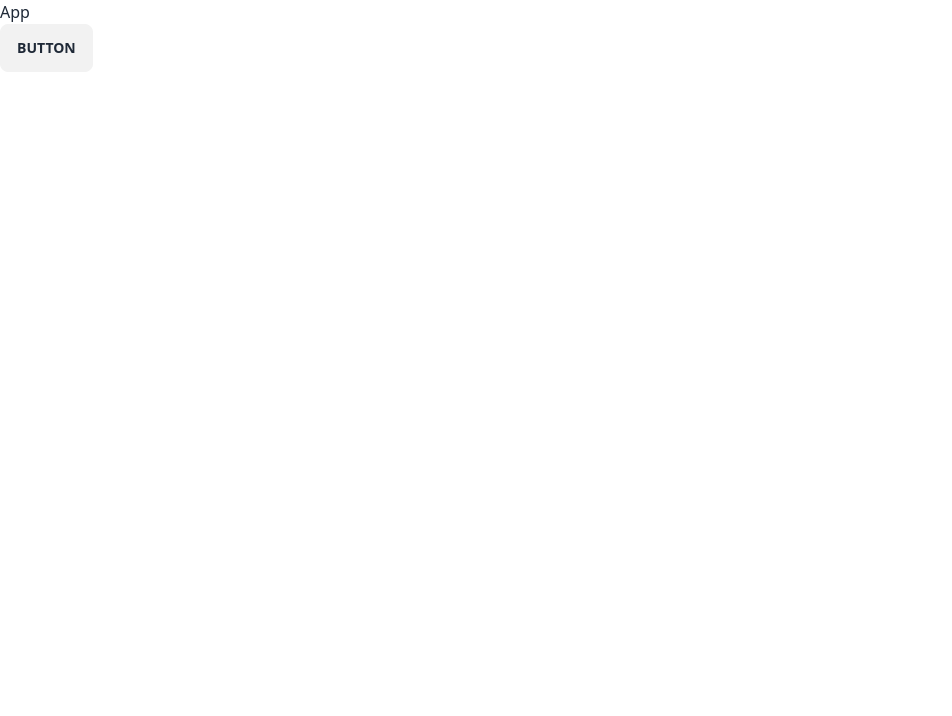
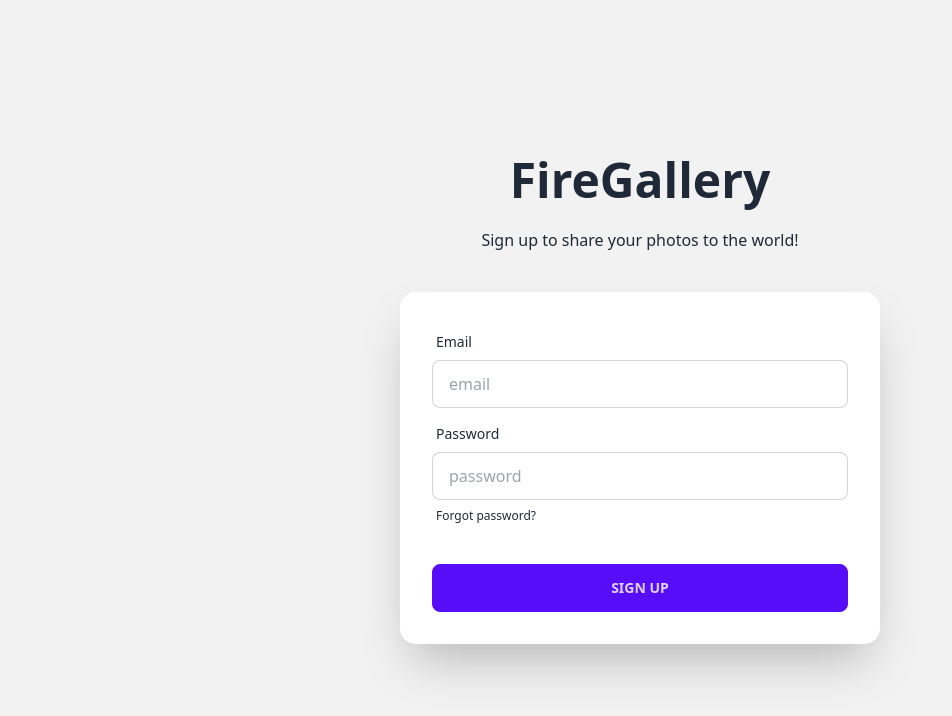
Before and after one commit to OleksandrZadvornyi/fire-gallery, a React (Vite) app: page /signup in a window 1280 px wide. Shown: the top 716 px of the page, without its empty margins (0-952 px from the left). Built offline with nearby package versions, Linux system fonts and the light colour scheme.

Commit message:
add sign up page

```diff
--- a/package.json
+++ b/package.json
@@ -11,7 +11,8 @@
   },
   "dependencies": {
     "react": "^18.2.0",
-    "react-dom": "^18.2.0"
+    "react-dom": "^18.2.0",
+    "react-router-dom": "^6.15.0"
   },
   "devDependencies": {
     "@types/react": "^18.2.15",
--- a/src/App.tsx
+++ b/src/App.tsx
@@ -1,9 +1,13 @@
+import { Route, Routes } from "react-router-dom";
+import Home from "./pages/Home";
+import Signup from "./pages/Signup";
+
 function App() {
   return (
-    <>
-      <h1>App</h1>
-      <button className="btn">Button</button>
-    </>
+    <Routes>
+      <Route path="" element={<Home />} />
+      <Route path="/signup" element={<Signup />} />
+    </Routes>
   );
 }
 
--- a/src/main.tsx
+++ b/src/main.tsx
@@ -1,10 +1,13 @@
-import React from 'react'
-import ReactDOM from 'react-dom/client'
-import App from './App.tsx'
-import './index.css'
+import React from "react";
+import ReactDOM from "react-dom/client";
+import App from "./App.tsx";
+import "./index.css";
+import { BrowserRouter } from "react-router-dom";
 
-ReactDOM.createRoot(document.getElementById('root')!).render(
+ReactDOM.createRoot(document.getElementById("root")!).render(
   <React.StrictMode>
-    <App />
-  </React.StrictMode>,
-)
+    <BrowserRouter>
+      <App />
+    </BrowserRouter>
+  </React.StrictMode>
+);
--- /dev/null
+++ b/src/pages/Home.tsx
@@ -0,0 +1,5 @@
+const Home = () => {
+    return <div>Home</div>
+};
+
+export default Home;
--- /dev/null
+++ b/src/pages/Signup.tsx
@@ -0,0 +1,50 @@
+const Signup = () => {
+  return (
+    <form>
+      <div className="hero min-h-screen bg-base-200">
+        <div className="hero-content flex-col">
+          <div className="text-center">
+            <h1 className="text-5xl font-bold">FireGallery</h1>
+            <p className="py-6">
+              Sign up to share your photos to the world!
+            </p>
+          </div>
+          <div className="card sm:w-[30rem] shadow-2xl bg-base-100">
+            <div className="card-body">
+              <div className="form-control">
+                <label className="label">
+                  <span className="label-text">Email</span>
+                </label>
+                <input
+                  type="text"
+                  placeholder="email"
+                  className="input input-bordered"
+                />
+              </div>
+              <div className="form-control">
+                <label className="label">
+                  <span className="label-text">Password</span>
+                </label>
+                <input
+                  type="text"
+                  placeholder="password"
+                  className="input input-bordered"
+                />
+                <label className="label">
+                  <a href="#" className="label-text-alt link link-hover">
+                    Forgot password?
+                  </a>
+                </label>
+              </div>
+              <div className="form-control mt-6">
+                <button className="btn btn-primary">Sign up</button>
+              </div>
+            </div>
+          </div>
+        </div>
+      </div>
+    </form>
+  );
+};
+
+export default Signup;
```
Also changed, not shown: 1 other file (tests, documents, lock files or other folders).
